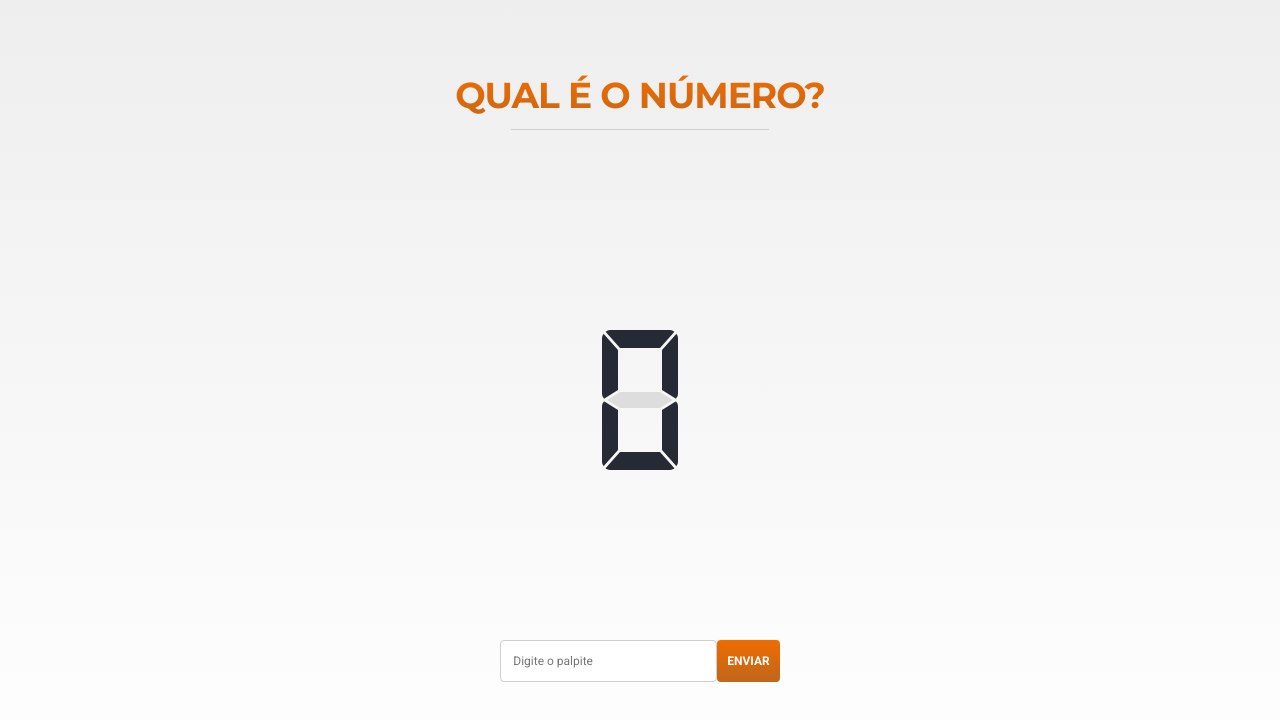
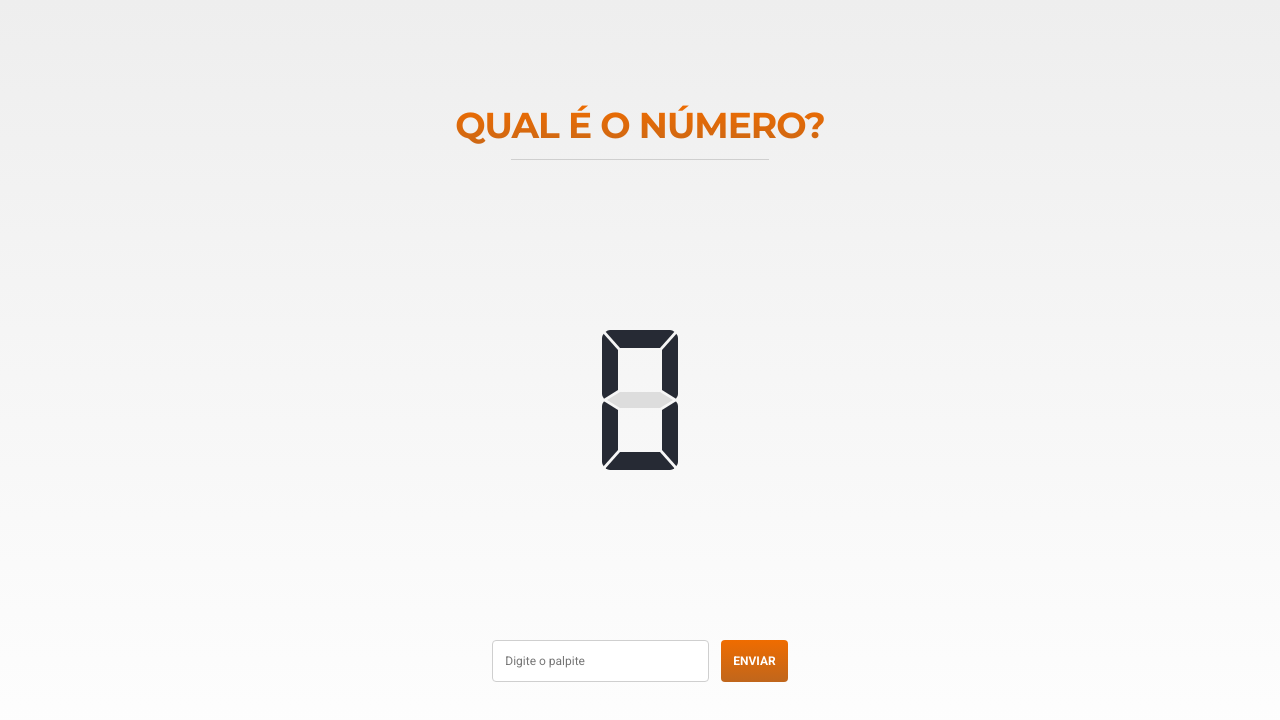
Before and after one commit to lucasvribeiro/whats-the-number, a React (Create React App) app: page / in a window 1280 px wide. Shown: the top 720 px of the page. Built offline with nearby package versions, Linux system fonts and the light colour scheme.

Commit message:
Adjusted some Styles in Components

```diff
--- a/src/components/Button/Button.jsx
+++ b/src/components/Button/Button.jsx
@@ -4,13 +4,15 @@ import PropTypes from "prop-types";
 const StyledButton = styled.button`
   width: fit-content;
   height: 42px;
-  padding: 0 10px;
+  padding: 0 12px;
   border-radius: 4px;
   border: none;
   cursor: pointer;
+  margin: 0 6px;
 
   font-size: 12px;
   font-weight: bold;
+  font-family: "Roboto", sans-serif !important;
 
   color: ${(props) => props.fnColor};
   background: linear-gradient(
--- a/src/components/Input/Input.jsx
+++ b/src/components/Input/Input.jsx
@@ -9,6 +9,8 @@ const StyledInput = styled.input`
   font-size: 12px;
   border: 1px solid #cfcfcf;
   padding: 0 12px;
+
+  margin: 0 6px;
 
   transition: all 0.3s ease;
 
--- a/src/components/Title/Title.jsx
+++ b/src/components/Title/Title.jsx
@@ -4,6 +4,7 @@ import styled from "styled-components";
 const StyledTitle = styled.h2`
   letter-spacing: -1px;
   font-size: 36px;
+  margin: 0;
 
   background: linear-gradient(
     ${(props) => props.colorOne},
```
